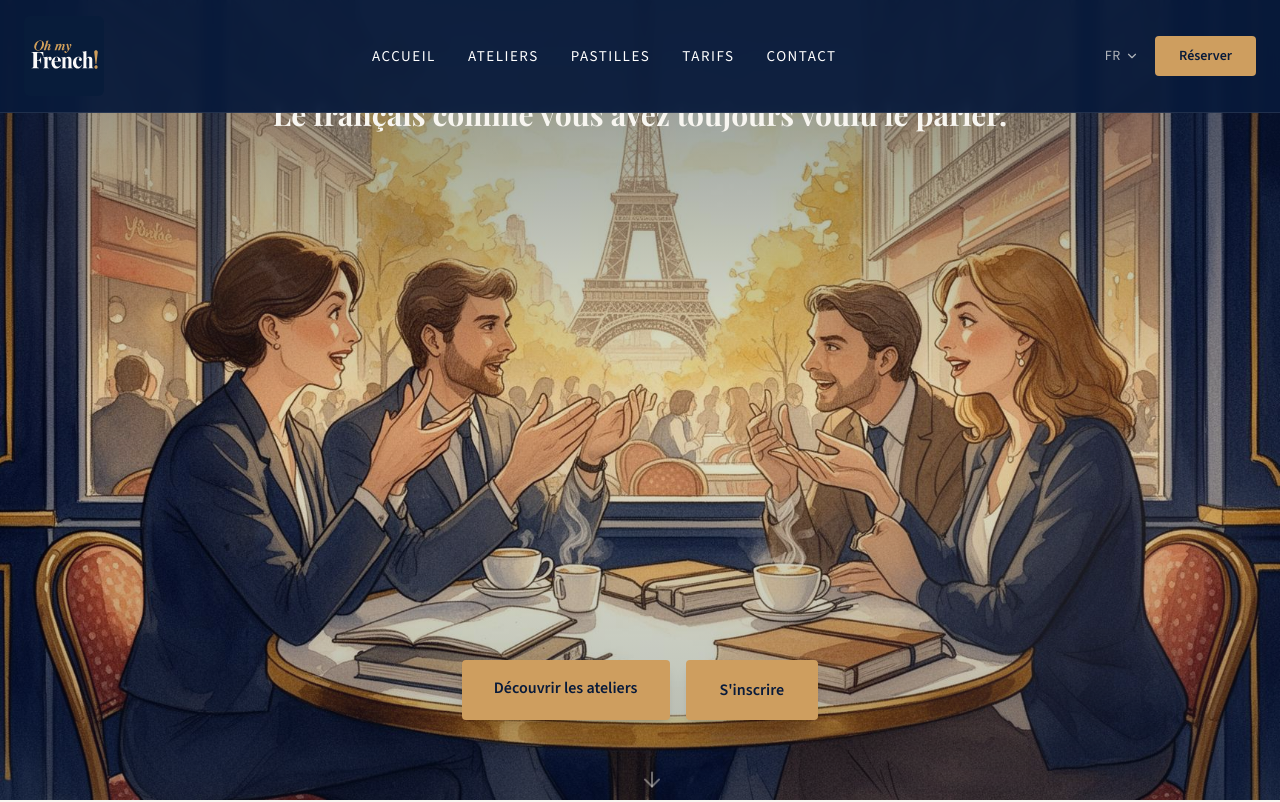
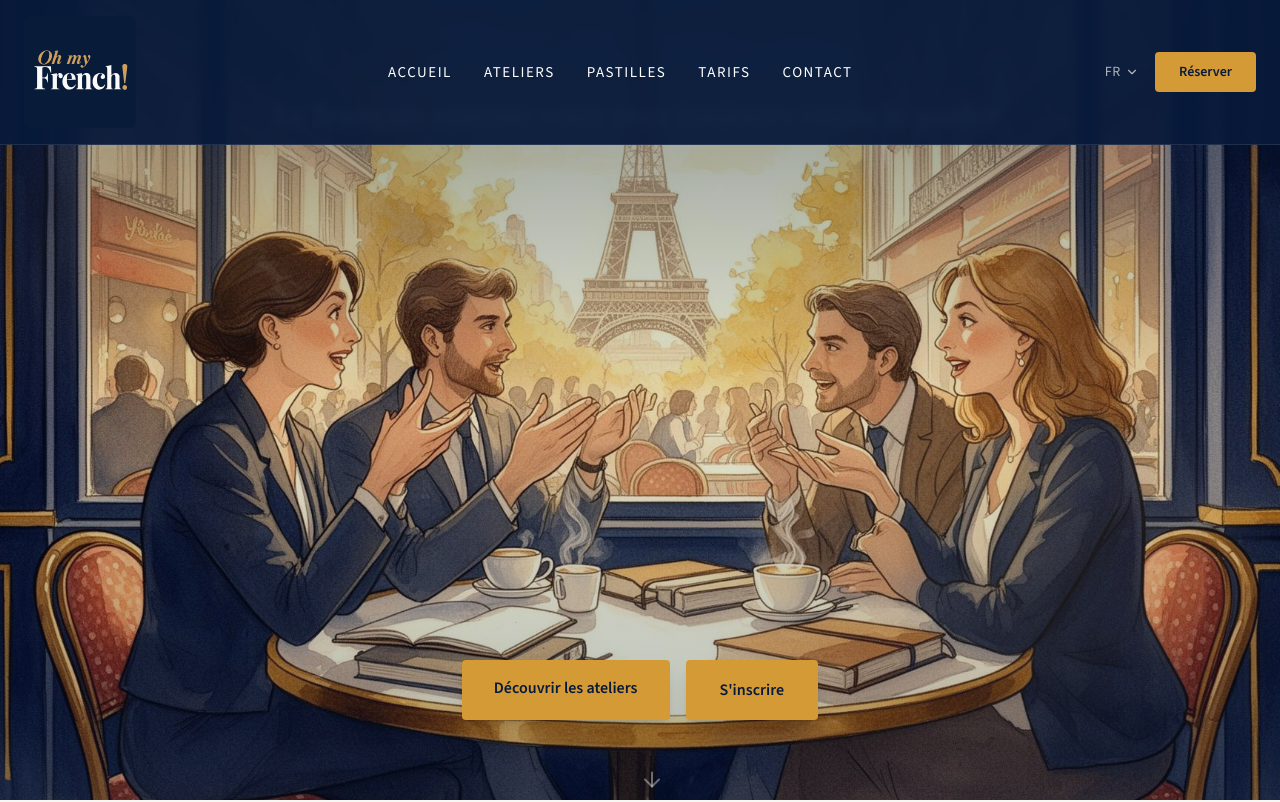
Before and after one commit to Cristin-A/oh-my-...-french, a React (Vite) app: page / in a window 1280 px wide. Shown: the top 802 px of the page. Built offline with nearby package versions, Linux system fonts and the light colour scheme; the HTML template or start-up script is replaced by a standard one; a web font is replaced by a local one.

Commit message:
Changes
Co-authored-by: Cristin-A <92295059+Cristin-A@users.noreply.github.com>

```diff
--- a/src/components/Footer.tsx
+++ b/src/components/Footer.tsx
@@ -8,7 +8,7 @@ const Footer = () => {
       <div className="container mx-auto px-6">
         <div className="max-w-2xl mx-auto text-center">
           <div className="flex items-center justify-center mb-4">
-            <img src={logo} alt="Oh my French!" className="h-20 w-20 md:h-24 md:w-24 rounded-md" />
+            <img src={logo} alt="Oh my French!" className="h-28 w-28 md:h-32 md:w-32 rounded-md" />
           </div>
 
           <ul className="flex flex-col sm:flex-row items-center justify-center gap-4 sm:gap-8 mb-10">
--- a/src/components/Navbar.tsx
+++ b/src/components/Navbar.tsx
@@ -30,7 +30,7 @@ const Navbar = () => {
           <img
             src={logo}
             alt="Oh my French!"
-            className="h-16 w-16 md:h-20 md:w-20 rounded-md"
+            className="h-24 w-24 md:h-28 md:w-28 rounded-md"
           />
         </a>
 
--- a/src/index.css
+++ b/src/index.css
@@ -24,7 +24,7 @@
     --muted: 40 20% 92%;
     --muted-foreground: 220 15% 45%;
 
-    --accent: 34 53% 59%;
+    --accent: 38 65% 52%;
     --accent-foreground: 218 76% 13%;
 
     --destructive: 0 84.2% 60.2%;
@@ -32,27 +32,27 @@
 
     --border: 220 20% 88%;
     --input: 220 20% 88%;
-    --ring: 34 53% 59%;
+    --ring: 38 65% 52%;
 
     --radius: 0.5rem;
 
     --sidebar-background: 218 76% 13%;
     --sidebar-foreground: 40 33% 96%;
-    --sidebar-primary: 34 53% 59%;
+    --sidebar-primary: 38 65% 52%;
     --sidebar-primary-foreground: 218 76% 13%;
     --sidebar-accent: 218 60% 22%;
     --sidebar-accent-foreground: 40 33% 96%;
     --sidebar-border: 218 50% 22%;
-    --sidebar-ring: 34 53% 59%;
+    --sidebar-ring: 38 65% 52%;
 
-    /* Custom tokens — gold matches the logo (#CF9F5C) */
-    --gold: 34 53% 59%;
-    --gold-light: 34 60% 72%;
+    /* Custom tokens — warm boiserie gold */
+    --gold: 38 65% 52%;
+    --gold-light: 38 70% 65%;
     --navy: 218 76% 13%;
     --navy-light: 218 60% 22%;
     --cream: 40 33% 96%;
     --cream-dark: 40 25% 90%;
-    --coral: 34 53% 59%;
+    --coral: 38 65% 52%;
 
     --font-display: 'Playfair Display', serif;
     --font-body: 'Source Sans 3', sans-serif;
@@ -65,19 +65,19 @@
     --card-foreground: 40 33% 96%;
     --popover: 218 70% 12%;
     --popover-foreground: 40 33% 96%;
-    --primary: 34 53% 59%;
+    --primary: 38 65% 52%;
     --primary-foreground: 218 76% 13%;
     --secondary: 218 50% 20%;
     --secondary-foreground: 40 33% 96%;
     --muted: 218 40% 18%;
     --muted-foreground: 40 15% 65%;
-    --accent: 34 53% 59%;
+    --accent: 38 65% 52%;
     --accent-foreground: 218 76% 13%;
     --destructive: 0 62.8% 30.6%;
     --destructive-foreground: 210 40% 98%;
     --border: 218 40% 22%;
     --input: 218 40% 22%;
-    --ring: 34 53% 59%;
+    --ring: 38 65% 52%;
   }
 }
 
```
